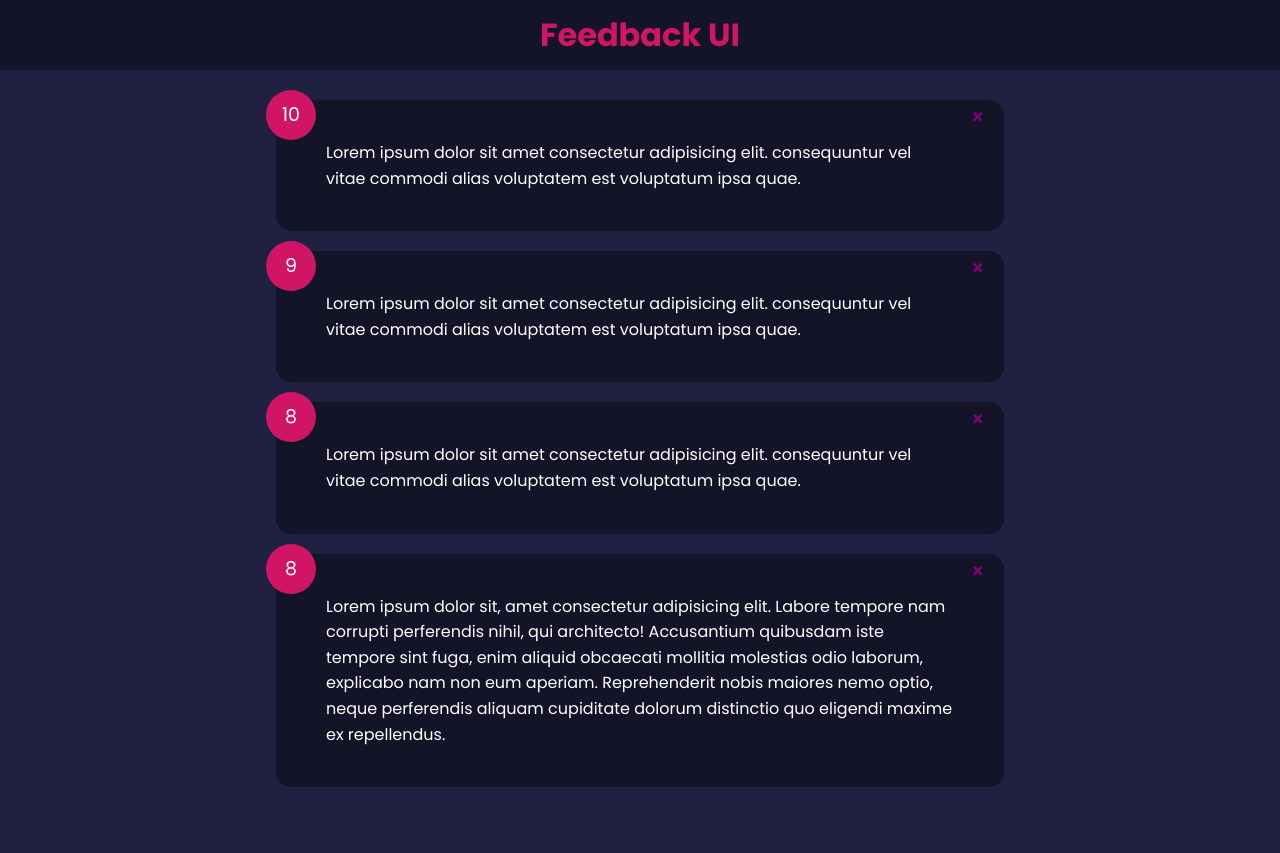
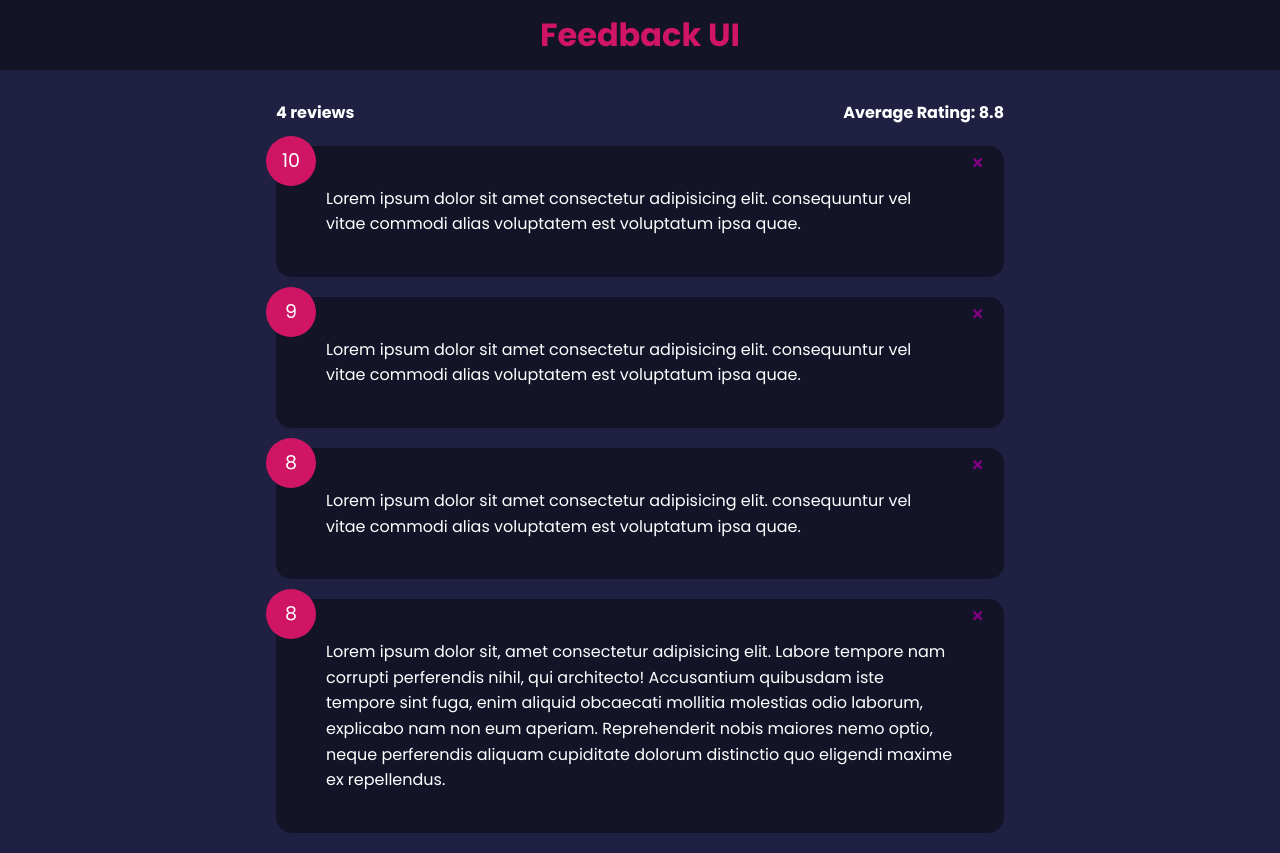
Before and after one commit to varbees/Feedback-UI, a React (Create React App) app: page / in a window 1280 px wide. Before the commit the page ends 807 px from the top, so only its background shows below. Built offline with nearby package versions, Linux system fonts and the light colour scheme; the HTML template or start-up script is replaced by a standard one.

Commit message:
Feedback Stats

```diff
--- a/src/App.js
+++ b/src/App.js
@@ -1,5 +1,6 @@
 import React, { useState } from 'react';
 import FeedbackList from './components/FeedbackList';
+import FeedbackStats from './components/FeedbackStats';
 import Header from './components/Header';
 import FeedbackData from './data/FeedbackData';
 
@@ -15,6 +16,7 @@ const App = () => {
     <>
       <Header text='Feedback UI' />
       <div className='container'>
+        <FeedbackStats feedback={feedback} />
         <FeedbackList feedback={feedback} handleDelete={deleteFeedback} />
       </div>
     </>
--- a/src/components/FeedbackList.jsx
+++ b/src/components/FeedbackList.jsx
@@ -4,7 +4,7 @@ import PropTypes from 'prop-types';
 
 const FeedbackList = ({ feedback, handleDelete }) => {
   if (!feedback || feedback.length === 0) {
-    return <p>No Feedback Comments</p>;
+    return <p className='message'>No Feedback Comments</p>;
   }
 
   return (
--- /dev/null
+++ b/src/components/FeedbackStats.jsx
@@ -0,0 +1,24 @@
+import React from 'react';
+import PropTypes from 'prop-types';
+
+function FeedbackStats({ feedback }) {
+  let averageRating =
+    feedback.reduce((acc, cur) => {
+      return acc + cur.rating;
+    }, 0) / feedback.length;
+
+  averageRating = averageRating.toFixed(1);
+
+  return (
+    <div className='feedback-stats'>
+      <h4>{feedback.length} reviews</h4>
+      <h4>Average Rating: {isNaN(averageRating) ? 0 : averageRating}</h4>
+    </div>
+  );
+}
+
+FeedbackStats.propTypes = {
+  feedback: PropTypes.array.isRequired,
+};
+
+export default FeedbackStats;
--- a/src/index.css
+++ b/src/index.css
@@ -183,7 +183,7 @@ input:focus {
 .message {
   padding-top: 10px;
   text-align: center;
-  color: rebeccapurple;
+  color: #d01565;
 }
 
 /* FIX: Remove position: absolute to keep about icon at the bottom of the
```
